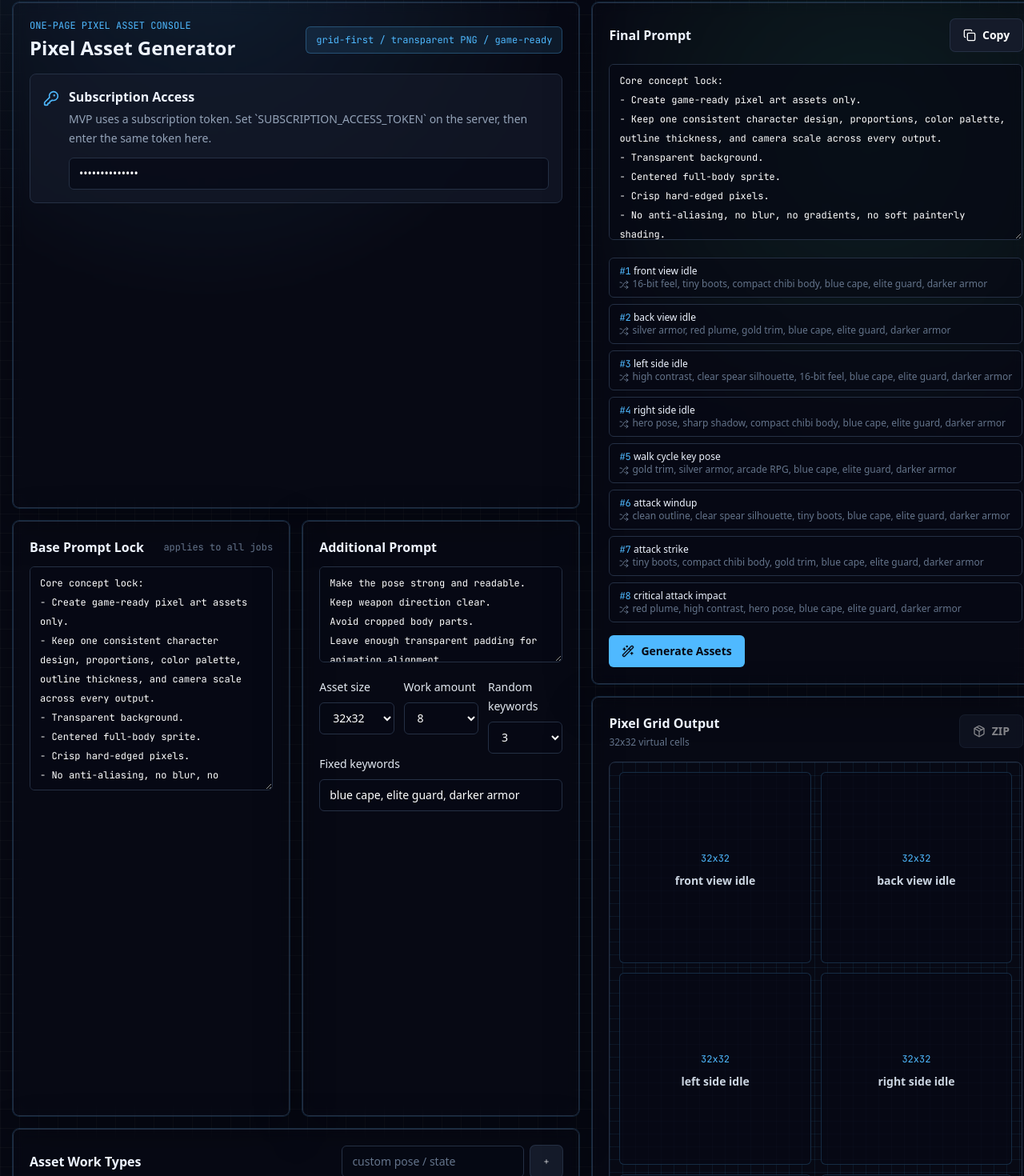
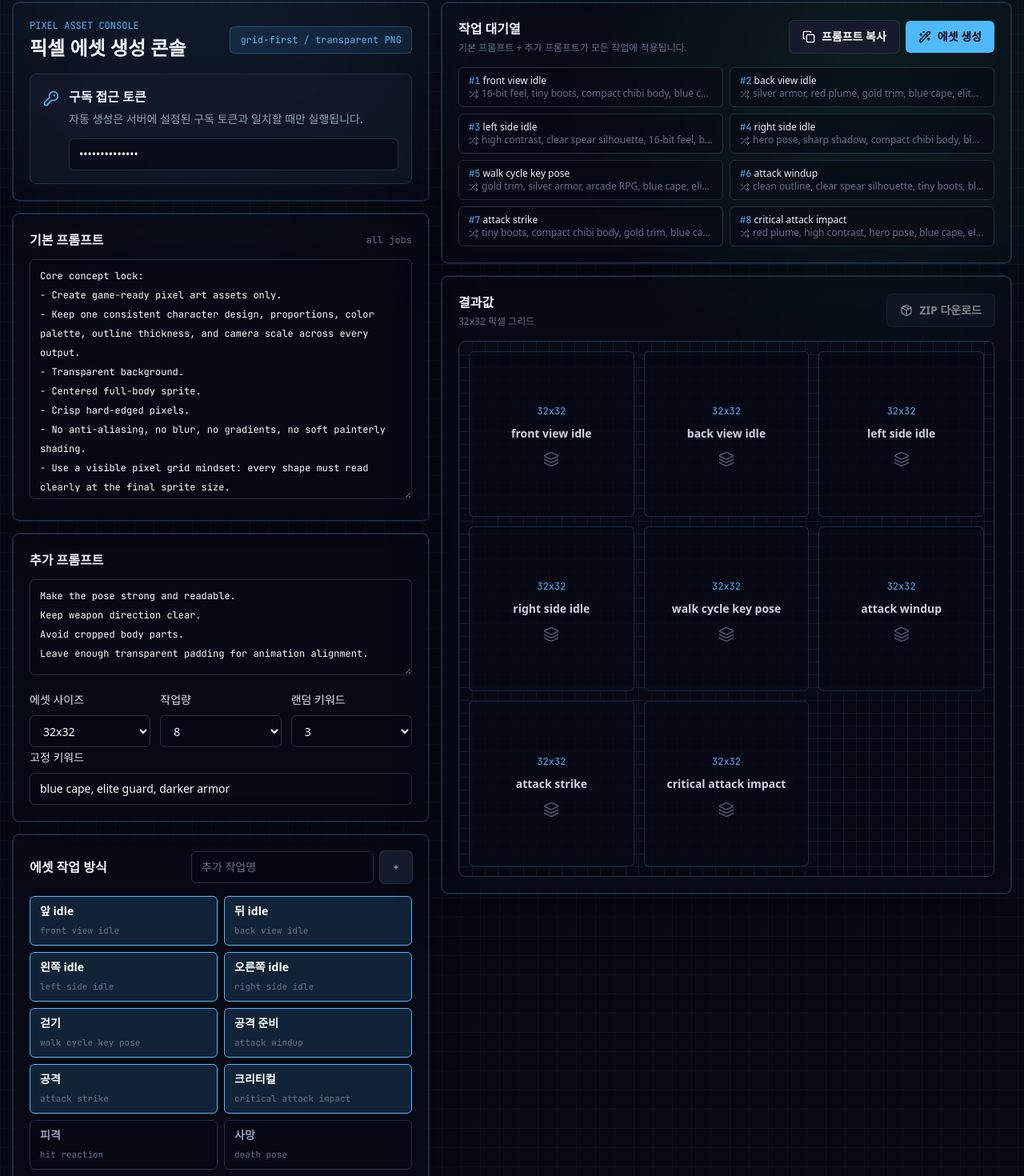
Before and after one commit to ddunddunlee/queen, a Next.js app: page / in a window 1280 px wide. Shown: the part 78-1548 px from the top of the page at 80% size. Built offline with nearby package versions, Linux system fonts and the light colour scheme.

Commit message:
Localize console and focus output layout

```diff
--- a/components/generation/GenerationTool.tsx
+++ b/components/generation/GenerationTool.tsx
@@ -3,7 +3,7 @@
 /* eslint-disable @next/next/no-img-element */
 
 import JSZip from "jszip";
-import { Copy, Download, Loader2, Package, Plus, Shuffle, WandSparkles, X } from "lucide-react";
+import { Copy, Download, Layers3, Loader2, Package, Plus, Shuffle, WandSparkles, X } from "lucide-react";
 import { useEffect, useMemo, useState } from "react";
 import { Button } from "@/components/ui/Button";
 import { Card } from "@/components/ui/Card";
@@ -37,16 +37,16 @@ Avoid cropped body parts.
 Leave enough transparent padding for animation alignment.`;
 
 const baseTasks = [
-  "front view idle",
-  "back view idle",
-  "left side idle",
-  "right side idle",
-  "walk cycle key pose",
-  "attack windup",
-  "attack strike",
-  "critical attack impact",
-  "hit reaction",
-  "death pose"
+  { label: "앞 idle", prompt: "front view idle" },
+  { label: "뒤 idle", prompt: "back view idle" },
+  { label: "왼쪽 idle", prompt: "left side idle" },
+  { label: "오른쪽 idle", prompt: "right side idle" },
+  { label: "걷기", prompt: "walk cycle key pose" },
+  { label: "공격 준비", prompt: "attack windup" },
+  { label: "공격", prompt: "attack strike" },
+  { label: "크리티컬", prompt: "critical attack impact" },
+  { label: "피격", prompt: "hit reaction" },
+  { label: "사망", prompt: "death pose" }
 ];
 
 const keywordBank = [
@@ -89,7 +89,7 @@ export function GenerationTool() {
   const [spriteSize, setSpriteSize] = useState<PreviewSpriteSize>(32);
   const [randomKeywordCount, setRandomKeywordCount] = useState(3);
   const [customKeywordText, setCustomKeywordText] = useState("blue cape, elite guard, darker armor");
-  const [selectedTasks, setSelectedTasks] = useState<string[]>(baseTasks.slice(0, 8));
+  const [selectedTasks, setSelectedTasks] = useState<string[]>(baseTasks.slice(0, 8).map((task) => task.prompt));
   const [customTask, setCustomTask] = useState("");
   const [subscriptionToken, setSubscriptionToken] = useState("");
   const [sprites, setSprites] = useState<GeneratedSprite[]>([]);
@@ -170,14 +170,14 @@ export function GenerationTool() {
 
   async function generate() {
     if (isStaticExport) {
-      setError("GitHub Pages is static hosting. Automatic OpenAI generation needs Vercel or another server runtime.");
+      setError("GitHub Pages는 정적 호스팅이라 자동 생성 API를 실행할 수 없습니다. Vercel 배포에서 사용할 수 있습니다.");
       return;
     }
 
     try {
       setIsGenerating(true);
       setError("");
-      setStatus("Generating pixel assets...");
+      setStatus("픽셀 에셋 생성 중...");
       setSprites([]);
       const response = await fetch("/api/generate", {
         method: "POST",
@@ -201,9 +201,9 @@ export function GenerationTool() {
 
       setSprites(payload.sprites);
       setModel(payload.model || "");
-      setStatus(`Completed ${payload.sprites.length} game-ready pixel asset${payload.sprites.length === 1 ? "" : "s"}.`);
+      setStatus(`${payload.sprites.length}개 에셋 생성 완료.`);
     } catch (err) {
-      setError(err instanceof Error ? err.message : "Could not generate sprites.");
+      setError(err instanceof Error ? err.message : "에셋 생성에 실패했습니다.");
       setStatus("");
     } finally {
       setIsGenerating(false);
@@ -258,16 +258,16 @@ Grid:
   }
 
   return (
-    <div className="grid gap-4 xl:grid-cols-[minmax(0,1.15fr)_minmax(360px,.85fr)]">
-      <section className="grid gap-4">
+    <div className="grid gap-4 xl:grid-cols-[minmax(420px,520px)_minmax(0,1fr)]">
+      <section className="grid content-start gap-4">
         <Card className="space-y-4">
           <div className="flex flex-wrap items-center justify-between gap-3">
             <div>
-              <p className="font-mono text-xs uppercase text-sky">one-page pixel asset console</p>
-              <h1 className="mt-1 text-2xl font-bold">Pixel Asset Generator</h1>
+              <p className="font-mono text-xs uppercase text-sky">pixel asset console</p>
+              <h1 className="mt-1 text-2xl font-bold">픽셀 에셋 생성 콘솔</h1>
             </div>
             <div className="rounded-md border border-sky/30 bg-sky/10 px-3 py-2 font-mono text-xs text-sky">
-              grid-first / transparent PNG / game-ready
+              grid-first / transparent PNG
             </div>
           </div>
           {isStaticExport ? (
@@ -278,21 +278,20 @@ Grid:
           <SubscriptionPanel token={subscriptionToken} onTokenChange={setSubscriptionToken} />
         </Card>
 
-        <div className="grid gap-4 lg:grid-cols-2">
         <Card className="space-y-3">
             <div className="flex items-center justify-between gap-3">
-              <h2 className="font-semibold">Base Prompt Lock</h2>
-              <span className="font-mono text-xs text-slate-500">applies to all jobs</span>
+              <h2 className="font-semibold">기본 프롬프트</h2>
+              <span className="font-mono text-xs text-slate-500">all jobs</span>
             </div>
-            <Textarea className="min-h-[280px] font-mono text-xs" value={basePrompt} onChange={(event) => setBasePrompt(event.target.value)} />
+            <Textarea className="min-h-[300px] font-mono text-xs" value={basePrompt} onChange={(event) => setBasePrompt(event.target.value)} />
         </Card>
 
         <Card className="space-y-3">
-            <h2 className="font-semibold">Additional Prompt</h2>
+            <h2 className="font-semibold">추가 프롬프트</h2>
             <Textarea className="min-h-[120px] font-mono text-xs" value={extraPrompt} onChange={(event) => setExtraPrompt(event.target.value)} />
             <div className="grid gap-3 sm:grid-cols-3">
               <label className="space-y-2">
-                <span className="text-sm font-medium text-slate-200">Asset size</span>
+                <span className="text-sm font-medium text-slate-200">에셋 사이즈</span>
                 <Select value={spriteSize} onChange={(event) => setSpriteSize(Number(event.target.value) as PreviewSpriteSize)}>
                   <option value={32}>32x32</option>
                   <option value={64}>64x64</option>
@@ -300,7 +299,7 @@ Grid:
                 </Select>
               </label>
               <label className="space-y-2">
-                <span className="text-sm font-medium text-slate-200">Work amount</span>
+                <span className="text-sm font-medium text-slate-200">작업량</span>
                 <Select value={count} onChange={(event) => setCount(Number(event.target.value))}>
                   {[1, 2, 3, 4, 5, 6, 7, 8].map((value) => (
                     <option key={value} value={value}>
@@ -310,7 +309,7 @@ Grid:
                 </Select>
               </label>
               <label className="space-y-2">
-                <span className="text-sm font-medium text-slate-200">Random keywords</span>
+                <span className="text-sm font-medium text-slate-200">랜덤 키워드</span>
                 <Select value={randomKeywordCount} onChange={(event) => setRandomKeywordCount(Number(event.target.value))}>
                   {[0, 1, 2, 3, 4, 5].map((value) => (
                     <option key={value} value={value}>
@@ -321,42 +320,42 @@ Grid:
               </label>
             </div>
             <label className="space-y-2">
-              <span className="text-sm font-medium text-slate-200">Fixed keywords</span>
+              <span className="text-sm font-medium text-slate-200">고정 키워드</span>
               <Input value={customKeywordText} onChange={(event) => setCustomKeywordText(event.target.value)} />
             </label>
         </Card>
-        </div>
 
         <Card className="space-y-4">
           <div className="flex flex-wrap items-center justify-between gap-3">
-            <h2 className="font-semibold">Asset Work Types</h2>
+            <h2 className="font-semibold">에셋 작업 방식</h2>
             <div className="flex gap-2">
-              <Input className="w-52" placeholder="custom pose / state" value={customTask} onChange={(event) => setCustomTask(event.target.value)} />
+              <Input className="w-52" placeholder="추가 작업명" value={customTask} onChange={(event) => setCustomTask(event.target.value)} />
               <Button className="h-10 w-10 p-0" onClick={addCustomTask} variant="secondary">
                 <Plus aria-hidden className="h-4 w-4" />
               </Button>
             </div>
           </div>
-          <div className="grid gap-2 sm:grid-cols-2 lg:grid-cols-5">
+          <div className="grid gap-2 sm:grid-cols-2">
             {baseTasks.map((task) => (
               <button
                 className={`focus-ring min-h-11 rounded-md border px-3 py-2 text-left text-sm transition ${
-                  selectedTasks.includes(task)
+                  selectedTasks.includes(task.prompt)
                     ? "border-sky bg-sky/15 text-white"
                     : "border-line bg-ink/60 text-slate-400 hover:border-slate-500"
                 }`}
-                key={task}
-                onClick={() => toggleTask(task)}
+                key={task.prompt}
+                onClick={() => toggleTask(task.prompt)}
                 type="button"
               >
-                {task}
+                <span className="block font-semibold">{task.label}</span>
+                <span className="mt-1 block truncate font-mono text-[11px] text-slate-500">{task.prompt}</span>
               </button>
             ))}
           </div>
-          {selectedTasks.some((task) => !baseTasks.includes(task)) ? (
+          {selectedTasks.some((task) => !baseTasks.some((baseTask) => baseTask.prompt === task)) ? (
             <div className="flex flex-wrap gap-2">
               {selectedTasks
-                .filter((task) => !baseTasks.includes(task))
+                .filter((task) => !baseTasks.some((baseTask) => baseTask.prompt === task))
                 .map((task) => (
                   <button
                     className="focus-ring inline-flex items-center gap-2 rounded-md border border-violet/40 bg-violet/15 px-3 py-2 text-sm text-white"
@@ -373,47 +372,51 @@ Grid:
         </Card>
       </section>
 
-      <aside className="grid gap-4">
+      <aside className="grid content-start gap-4">
         <Card className="space-y-4">
           <div className="flex flex-wrap items-center justify-between gap-3">
-            <h2 className="font-semibold">Final Prompt</h2>
+            <div>
+              <h2 className="font-semibold">작업 대기열</h2>
+              <p className="mt-1 text-xs text-slate-500">기본 프롬프트 + 추가 프롬프트가 모든 작업에 적용됩니다.</p>
+            </div>
+            <div className="flex flex-wrap gap-2">
               <Button onClick={copyPrompt} variant="secondary">
                 <Copy aria-hidden className="h-4 w-4" />
-              {copied ? "Copied" : "Copy"}
+                {copied ? "복사됨" : "프롬프트 복사"}
+              </Button>
+              <Button disabled={isStaticExport || isGenerating || !basePrompt.trim() || !subscriptionToken.trim()} onClick={generate}>
+                {isGenerating ? <Loader2 aria-hidden className="h-4 w-4 animate-spin" /> : <WandSparkles aria-hidden className="h-4 w-4" />}
+                {isGenerating ? "생성 중" : "에셋 생성"}
               </Button>
             </div>
-          <Textarea className="min-h-[220px] font-mono text-xs" readOnly value={finalPrompt} />
-          <div className="grid gap-2">
+          </div>
+          <div className="grid gap-2 md:grid-cols-2">
             {plannedJobs.map((job, index) => (
               <div className="rounded-md border border-line bg-ink/60 px-3 py-2 text-xs" key={`${job}-${index}`}>
                 <span className="font-mono text-sky">#{index + 1}</span> {job}
                 <span className="block truncate text-slate-500">
                   <Shuffle aria-hidden className="mr-1 inline h-3 w-3" />
-                  {keywordBatches[index]?.join(", ") || "no random keywords"}
+                  {keywordBatches[index]?.join(", ") || "랜덤 키워드 없음"}
                 </span>
               </div>
             ))}
           </div>
           {error ? <p className="rounded-md border border-red-400/30 bg-red-500/10 p-3 text-sm text-red-100">{error}</p> : null}
           {status ? <p className="rounded-md border border-sky/30 bg-sky/10 p-3 text-sm text-sky">{status}</p> : null}
-          <Button disabled={isStaticExport || isGenerating || !basePrompt.trim() || !subscriptionToken.trim()} onClick={generate}>
-            {isGenerating ? <Loader2 aria-hidden className="h-4 w-4 animate-spin" /> : <WandSparkles aria-hidden className="h-4 w-4" />}
-            {isGenerating ? "Generating..." : "Generate Assets"}
-          </Button>
         </Card>
 
         <Card className="space-y-4">
           <div className="flex flex-wrap items-center justify-between gap-3">
             <div>
-              <h2 className="font-semibold">Pixel Grid Output</h2>
-              <p className="mt-1 text-xs text-slate-500">{model || `${spriteSize}x${spriteSize} virtual cells`}</p>
+              <h2 className="font-semibold">결과값</h2>
+              <p className="mt-1 text-xs text-slate-500">{model || `${spriteSize}x${spriteSize} 픽셀 그리드`}</p>
             </div>
             <Button disabled={sprites.length === 0} onClick={downloadAll} variant="secondary">
               <Package aria-hidden className="h-4 w-4" />
-              ZIP
+              ZIP 다운로드
             </Button>
           </div>
-          <div className="tool-grid grid min-h-[360px] gap-3 rounded-lg border border-line bg-ink p-3 sm:grid-cols-2">
+          <div className="tool-grid grid min-h-[560px] gap-3 rounded-lg border border-line bg-ink p-3 sm:grid-cols-2 lg:grid-cols-3">
             {previews.length === 0
               ? plannedJobs.slice(0, Math.min(count, 8)).map((job, index) => (
                   <div
@@ -423,6 +426,7 @@ Grid:
                     <div>
                       <span className="font-mono text-xs text-sky">{spriteSize}x{spriteSize}</span>
                       <p className="mt-2 text-sm font-semibold text-slate-300">{job}</p>
+                      <Layers3 aria-hidden className="mx-auto mt-3 h-5 w-5 text-slate-600" />
                     </div>
                   </div>
                 ))
--- a/components/generation/SubscriptionPanel.tsx
+++ b/components/generation/SubscriptionPanel.tsx
@@ -15,9 +15,9 @@ export function SubscriptionPanel({ onTokenChange, token }: SubscriptionPanelPro
         <KeyRound aria-hidden className="mt-1 h-5 w-5 text-sky" />
         <div className="flex-1 space-y-3">
           <div>
-            <h2 className="font-semibold">Subscription Access</h2>
+            <h2 className="font-semibold">구독 접근 토큰</h2>
             <p className="mt-1 text-sm leading-6 text-slate-400">
-              MVP uses a subscription token. Set `SUBSCRIPTION_ACCESS_TOKEN` on the server, then enter the same token here.
+              자동 생성은 서버에 설정된 구독 토큰과 일치할 때만 실행됩니다.
             </p>
           </div>
           <Input
--- a/components/layout/Header.tsx
+++ b/components/layout/Header.tsx
@@ -10,7 +10,7 @@ export function Header() {
           </span>
           <span>
             <span className="block text-sm font-bold text-white">Pixel Sprite Asset Generator</span>
-            <span className="block text-xs text-slate-400">One-page pixel asset console</span>
+            <span className="block text-xs text-slate-400">픽셀 에셋 원페이지 제작 콘솔</span>
           </span>
         </Link>
       </div>
```
Lines whose indentation alone changed are shown as unchanged.
